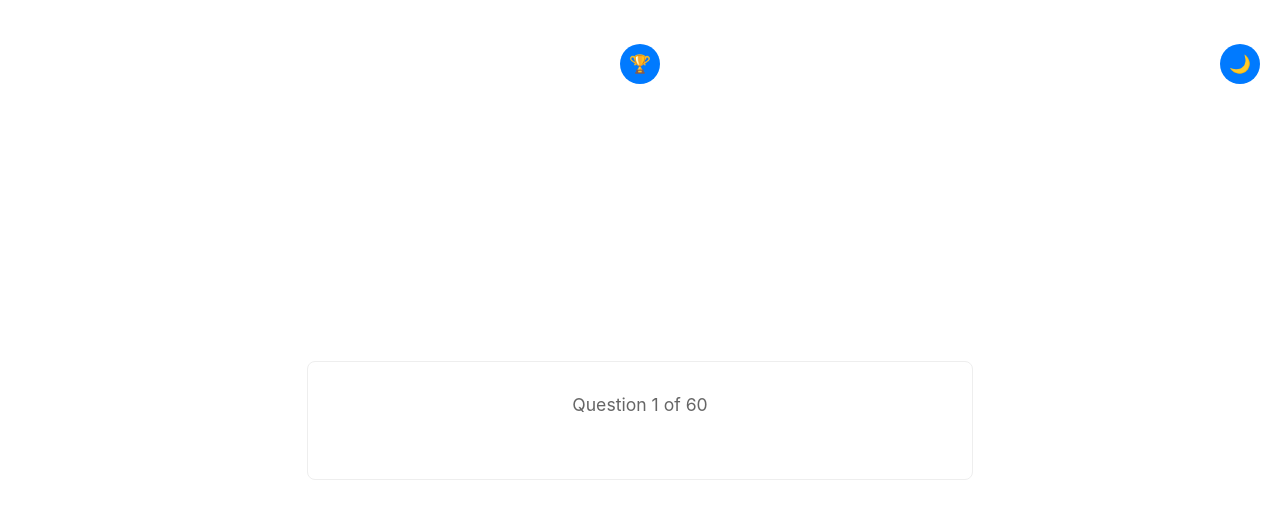
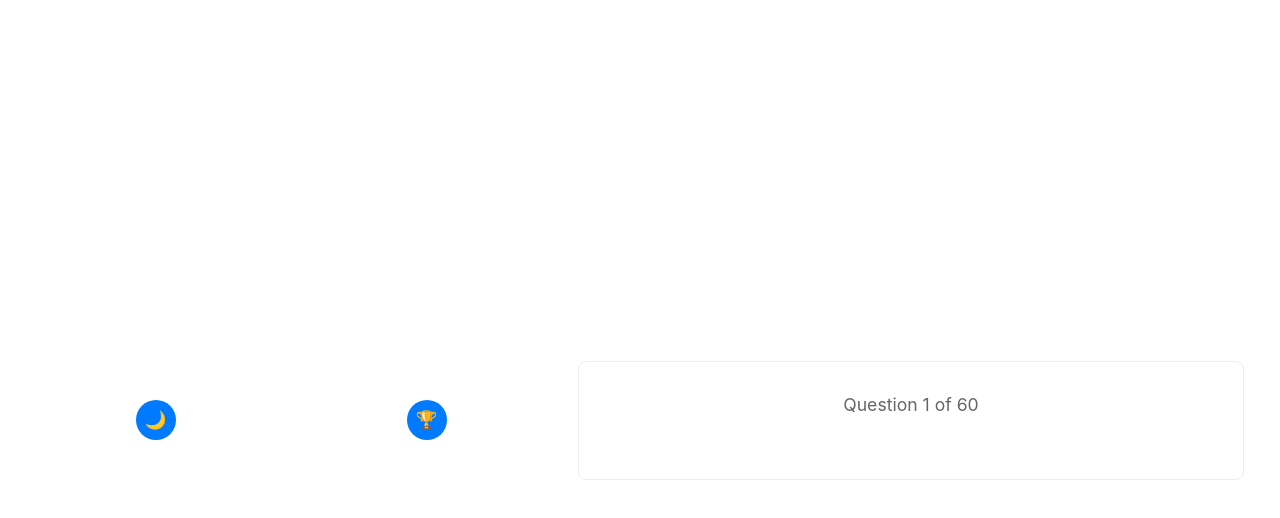
Before and after one commit to peacdo/spanish-quiz, a plain HTML site: page index.html in a window 1280 px wide. Drawn offline with Linux system fonts and the light colour scheme; some packages are replaced by stand-ins of ours; a script that the page names is missing.

Commit message:
leaderboard formatting

```diff
--- a/style.css
+++ b/style.css
@@ -50,12 +50,26 @@ body {
     border: 1px solid var(--border-color);
     border-radius: 8px;
     padding: 2rem;
+    margin: 1rem;
+    overflow-x: hidden; /* Prevent horizontal overflow */
 }
 
+body {
+    font-family: -apple-system, BlinkMacSystemFont, sans-serif;
+    margin: 0;
+    min-height: 100vh;
+    background-color: var(--bg-primary);
+    color: var(--text-primary);
+    display: flex;
+    justify-content: center;
+    align-items: center;
+    padding: 20px;
+    transition: background-color 0.3s, color 0.3s;
+    overflow-x: hidden; /* Prevent horizontal overflow */
+}
+
+/* Remove the existing theme-toggle positioning */
 .theme-toggle {
-    position: fixed;
-    top: 20px;
-    right: 20px;
     padding: 10px;
     border-radius: 50%;
     border: none;
```
